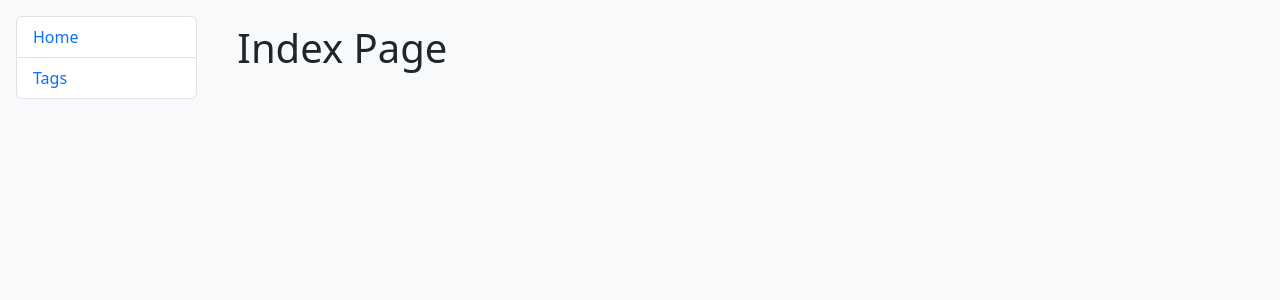
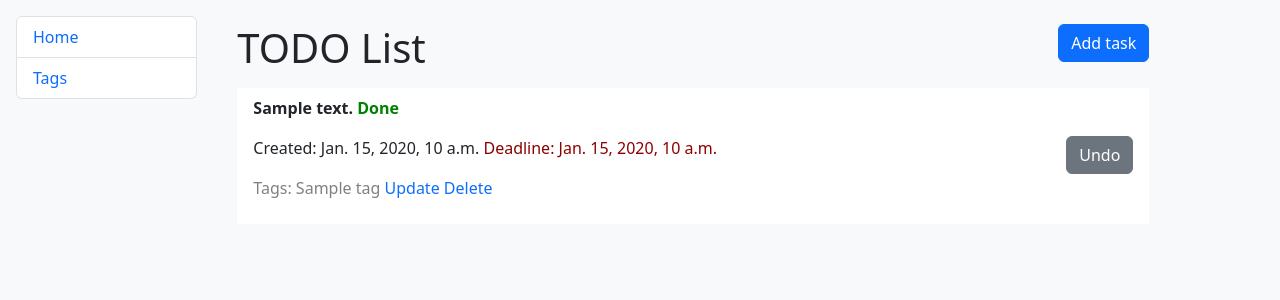
Before and after one commit to EduardoMoen/task-list, a Django app: page / in a window 1280 px wide. Shown: the top 300 px of the page. Run offline with Django 5.2, Linux system fonts and the light colour scheme; tables that the repository leaves empty hold one stand-in row (values such as "Sample post").

Commit message:
TODO list information with complete or undo button to task

```diff
--- a/task/urls.py
+++ b/task/urls.py
@@ -1,18 +1,20 @@
 from django.urls import path
 from .views import (
-    index,
+    TaskListView,
     TagListView,
     TagCreateView,
     TagUpdateView,
     TagDeleteView,
+    task_toggle,
 )
 
 urlpatterns = [
-    path('', index, name='index'),
+    path('', TaskListView.as_view(), name='task-list'),
     path("tags/", TagListView.as_view(), name='tag-list'),
     path("tags/create/", TagCreateView.as_view(), name='tag-create'),
     path("tags/<int:pk>/update/", TagUpdateView.as_view(), name='tag-update'),
     path("tags/<int:pk>/delete/", TagDeleteView.as_view(), name='tag-delete'),
+    path("task/<int:pk>/toggle/", task_toggle, name='task-toggle'),
 ]
 
 app_name = 'task'
--- a/task/views.py
+++ b/task/views.py
@@ -1,13 +1,22 @@
-from django.shortcuts import render
+from django.shortcuts import get_object_or_404, redirect
 from django.urls import reverse_lazy
 from django.views import generic
+from django.views.decorators.http import require_POST
 
 from task.forms import TagForm
-from task.models import Tag
+from task.models import Tag , Task
 
 
-def index(request):
-    return render(request,'task/index.html')
+@require_POST
+def task_toggle(request, pk):
+    task = get_object_or_404(Task, pk=pk)
+    task.concluded = not task.concluded
+    task.save()
+    return redirect('task:task-list')
+
+
+class TaskListView(generic.ListView):
+    model = Task
 
 
 class TagListView(generic.ListView):
--- a/templates/includes/sidebar.html
+++ b/templates/includes/sidebar.html
@@ -1,6 +1,6 @@
 <ul class="list-group">
   <li class="list-group-item">
-    <a href="{% url 'task:index' %}">Home</a>
+    <a href="{% url 'task:task-list' %}">Home</a>
   </li>
   <li class="list-group-item">
     <a href="{% url 'task:tag-list' %}">Tags</a>
--- a/templates/task/index.html
+++ /dev/null
@@ -1,7 +0,0 @@
-{% extends "base.html" %}
-
-{% block title %}Home Page{% endblock %}
-
-{% block content %}
-<h1>Index Page</h1>
-{% endblock %}
--- /dev/null
+++ b/templates/task/task_list.html
@@ -0,0 +1,56 @@
+{% extends "base.html" %}
+
+{% block title %}Home Page{% endblock %}
+
+{% block content %}
+<h1>
+  TODO List
+  <a class="btn btn-primary" href="#" style="float:right">Add task</a>
+</h1>
+
+<ul class="list-group list-group-flush mt-3">
+  {% for task in task_list %}
+    <li class="list-group-item">
+      <p>
+        <b>
+          {{ task.content }}
+        </b>
+          {% if task.concluded %}
+            <b style="color: green">Done</b>
+          {% else %}
+            <b style="color: red"> Not done</b>
+          {% endif %}
+        <form action="{% url 'task:task-toggle' task.id %}" method="post">
+          {% csrf_token %}
+          <button style="float:right" type="submit" class="btn {% if task.concluded %} btn-secondary{% else %}btn-success{% endif %}">
+            {% if task.concluded %}
+              Undo
+            {% else %}
+              Complete
+            {% endif %}
+          </button>
+        </form>
+      </p>
+      <p>
+        Created: {{ task.date }}
+        {% if task.deadline %}
+        <span style="color: darkred">
+          Deadline:
+          {{ task.deadline }}
+          {% endif %}
+        </span>
+      </p>
+      <p style="color: grey">
+        Tags:
+        {% for tag in task.tags.all %}
+        {{ tag.name }}
+        {% endfor %}
+        <a href="#">Update</a>
+        <a href="#">Delete</a>
+      </p>
+    </li>
+  {% endfor %}
+</ul>
+
+
+{% endblock %}
```
